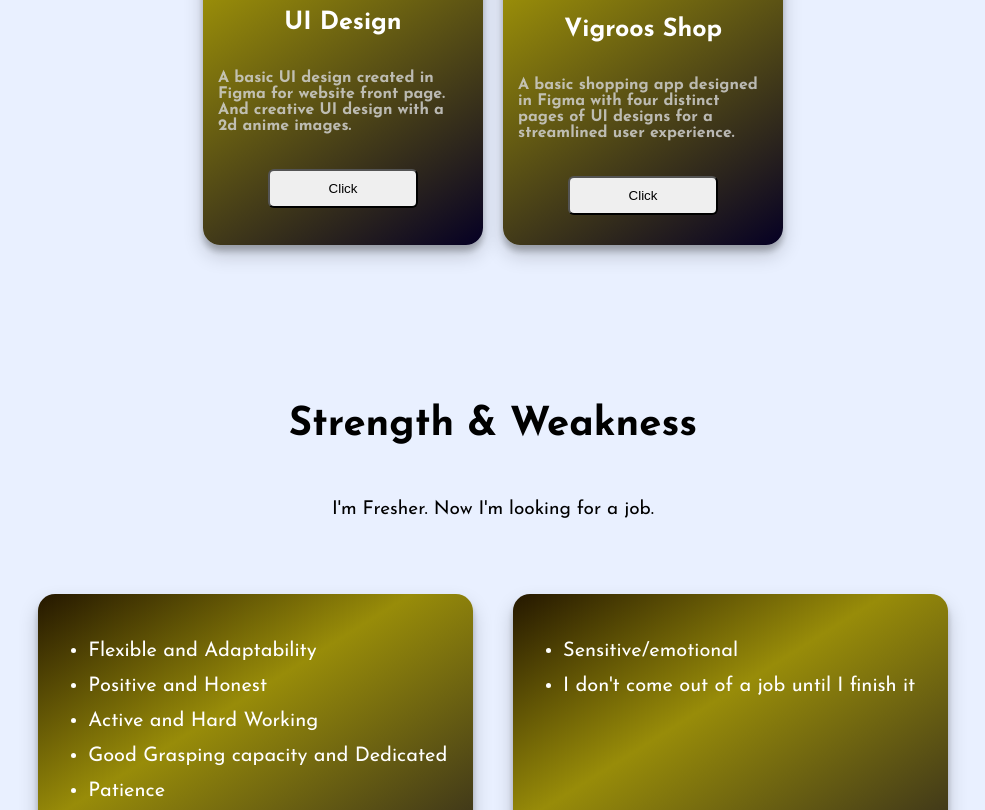
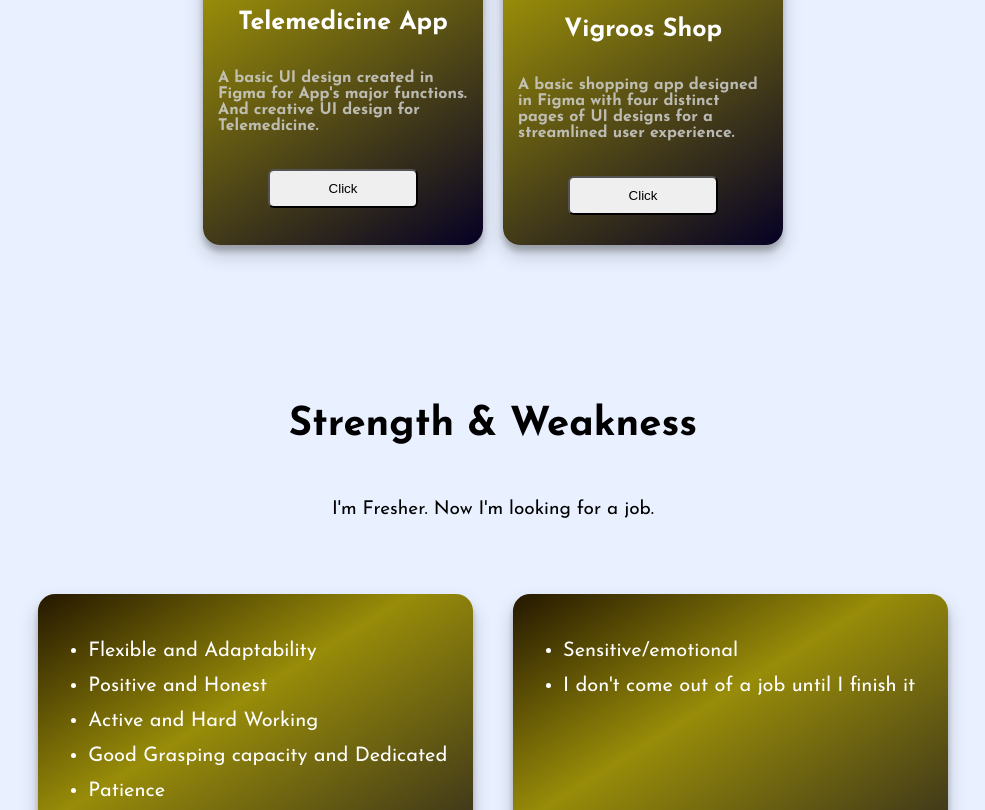
Before and after one commit to vigneshm2k24/WebProjects, a plain HTML site: page index.html in a window 1280 px wide. Shown: the part 5372-6182 px from the top of the page, without its empty margins (147-1132 px from the left). Drawn offline with nearby package versions, Linux system fonts and the light colour scheme; a web font is replaced by a local one.

Commit message:
Figma Telemedicine project inserted

```diff
--- a/index.html
+++ b/index.html
@@ -605,10 +605,10 @@
                 </div>
                 <div class="project2 g2">
                     <img src="assets/figma/Untitled.png" alt="">
-                    <h1>UI Design</h1>
-                    <h3>A basic UI design created in Figma for website front page. And creative UI design with a 2d anime images.</h3>
+                    <h1>Telemedicine App</h1>
+                    <h3>A basic UI design created in Figma for App's major functions. And creative UI design for Telemedicine.</h3>
                     <center>
-                        <h3><a href="assets/figma/FigmaUI.pdf" target="_blank"><button>Click</button></a></h3>
+                        <h3><a href="https://www.figma.com/proto/UbVk5KSaGXBlkWZDWBGwR5/Untitled?node-id=0-1&t=em1YmcxweV7ZoApL-1" target="_blank"><button>Click</button></a></h3>
                     </center>
                 </div>
                 <div class="project3 g2">
```
